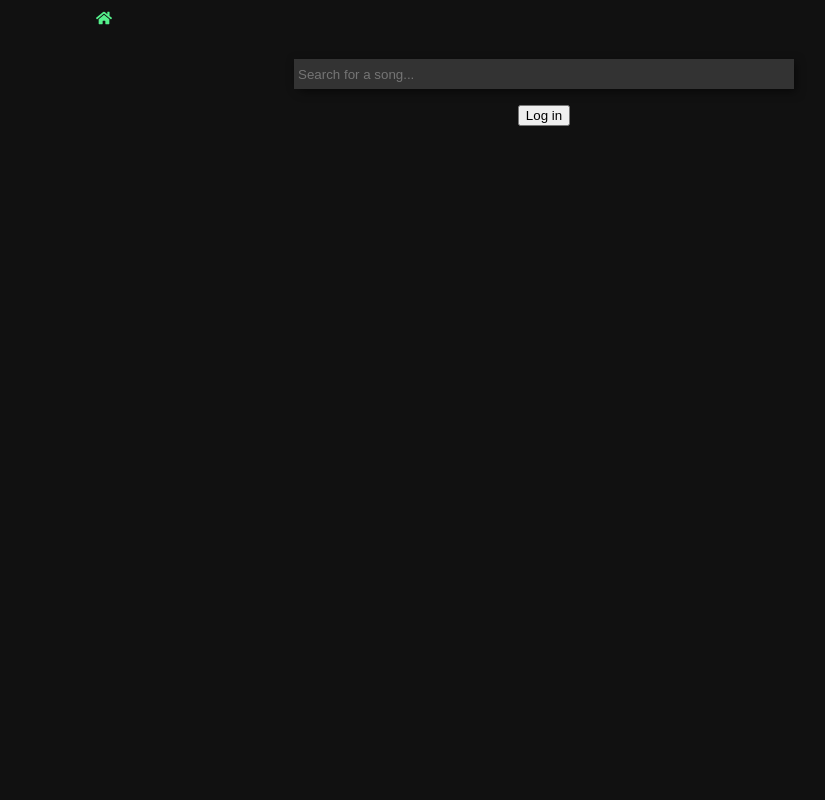
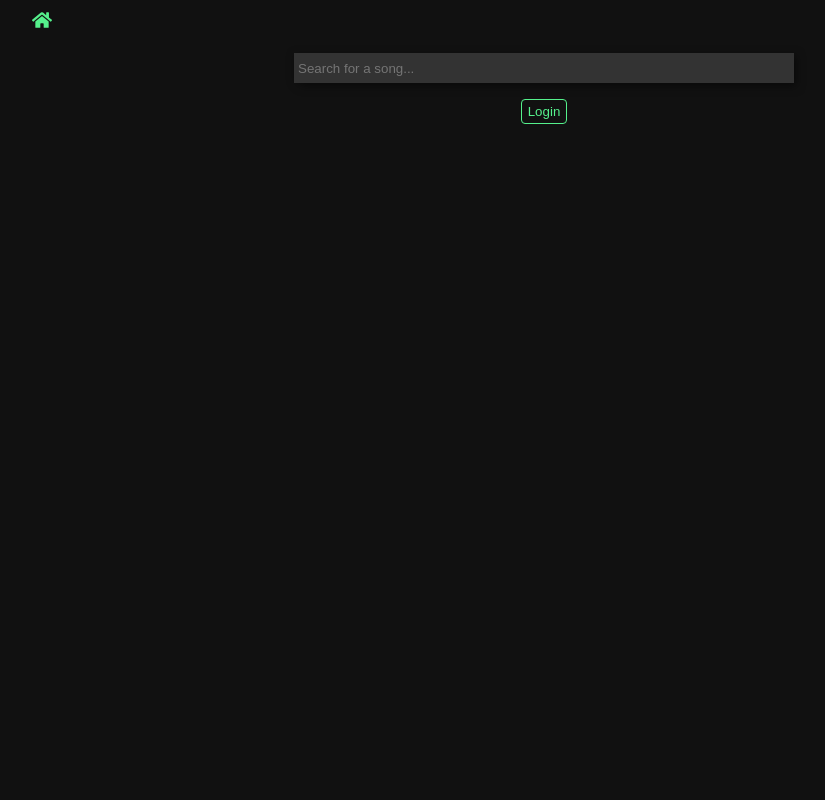
Before and after one commit to LaloFl/spotify-top, a Next.js app: page / in a window 1280 px wide. Shown: the top 800 px of the page, without its empty margins (96-921 px from the left). Built offline with nearby package versions, Linux system fonts and the light colour scheme.

Commit message:
added env vars (correctly)

```diff
--- a/components/Navbar.js
+++ b/components/Navbar.js
@@ -7,7 +7,7 @@ export default function Navbar() {
         <nav className='navbar'>
             <div className='nav_box'>
                     <Link className="link" href='/'>
-                        <span className='link'><FaHome/></span>
+                        <span className='link home-icon'><FaHome size={20}/></span>
                     </Link>
             </div>
         </nav>
--- a/components/SongsSuggestions.js
+++ b/components/SongsSuggestions.js
@@ -55,11 +55,11 @@ export default function SongsSuggestions({query}) {
                         </span>
                     </Link>
                     <span>{track.artists[0].name}</span>
-                    {/* {keys.map(key =>
+                    {keys.map(key =>
                         <span key={key} className='txt-2'>
                             {key[0].toUpperCase()+key.substring(1)}: {track[key]}
                         </span>
-                    )} */}
+                    )}
                 </div>
             </div>
             )}
--- a/credentials.js
+++ b/credentials.js
@@ -1,7 +1,9 @@
-const CLIENT_ID='2d960d7fb3be461c824518b3b87f7d75';
-const CLIENT_SECRET='2d985ce055784eab8d114f1020b6a874';
+const CLIENT_ID=process.env.NEXT_PUBLIC_CLIENT_ID;
+const CLIENT_SECRET=process.env.NEXT_PUBLIC_CLIENT_SECRET;
+const REDIRECT_URI=process.env.NEXT_PUBLIC_REDIRECT_URI;
 
 export {
     CLIENT_ID,
-    CLIENT_SECRET
+    CLIENT_SECRET,
+    REDIRECT_URI
 }
--- a/spotify-fetch.js
+++ b/spotify-fetch.js
@@ -1,4 +1,4 @@
-import {CLIENT_ID, CLIENT_SECRET} from './credentials.js'
+import {CLIENT_ID, CLIENT_SECRET, REDIRECT_URI} from './credentials.js'
 
 const getToken = async () => {
     const tokenResponse = await fetch('https://accounts.spotify.com/api/token', {
@@ -77,7 +77,6 @@ const getTracksDetails = async (tracks) => {
 }
 
 const login = () => {
-    const REDIRECT_URI = 'https://spotify-top-vercel.vercel.app/callback'
     const SCOPES = [
         'user-read-private',
         'user-read-email',
--- a/src/pages/index.js
+++ b/src/pages/index.js
@@ -29,7 +29,7 @@ export default function Home() {
             <button
             onClick={() => {window.location.href = login()}}
             >
-                Log in
+                Login
             </button>
 
         </>
--- a/styles/global.css
+++ b/styles/global.css
@@ -1,6 +1,7 @@
 /* color vars */
 :root {
     --color-primary: #55F18C;
+    --color-primary-dark: #1f8b45;
     --color-secondary: #55BBF1;
     --color-secondary-dark: #3d95c4;
     --color-contrast: #F155BB;
@@ -39,7 +40,7 @@ body::-webkit-scrollbar-thumb:hover {
     align-items: center;
     gap: 1rem;
 
-    padding: 20px 10px;
+    padding: 10px;
 }
 
 .container {
@@ -74,3 +75,15 @@ span.link {
 .txt-4 {
     color: var(--color-contrast-dark);
 }
+button {
+    cursor: pointer;
+    border-radius: 4px;
+    border: solid 1px var(--color-primary);
+    padding: 4px 6px;
+    color: var(--color-primary);
+    background-color: var(--color-background);
+}
+button:hover {
+    background-color: var(--color-background-light);
+
+}
--- a/styles/navbar.css
+++ b/styles/navbar.css
@@ -6,15 +6,15 @@ nav.navbar {
     padding: 10px 0;
 }
 
-.navbar > .nav_box {
+.nav_box {
     display: flex;
     flex-direction: column;
 
-    width: 70%;
-    max-width: 1000px;
+    width: 80%;
+    max-width: 1400px;
     gap: 1rem;
 }
 
-.navbar > .nav_box > a {
-
+.nav_box > .link {
+    width: fit-content;
 }
```
Also changed, not shown: 2 other files (tests, documents, lock files or other folders).
